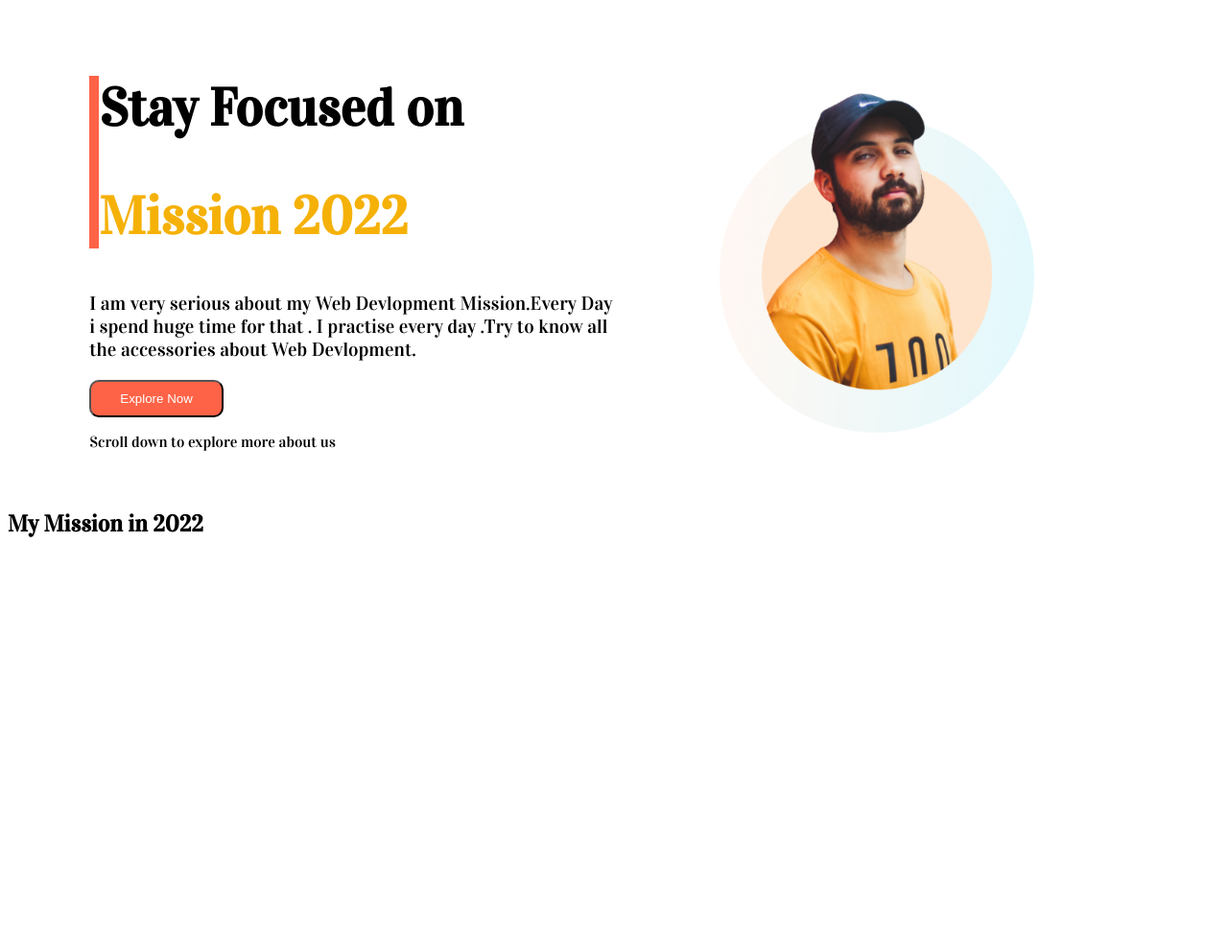
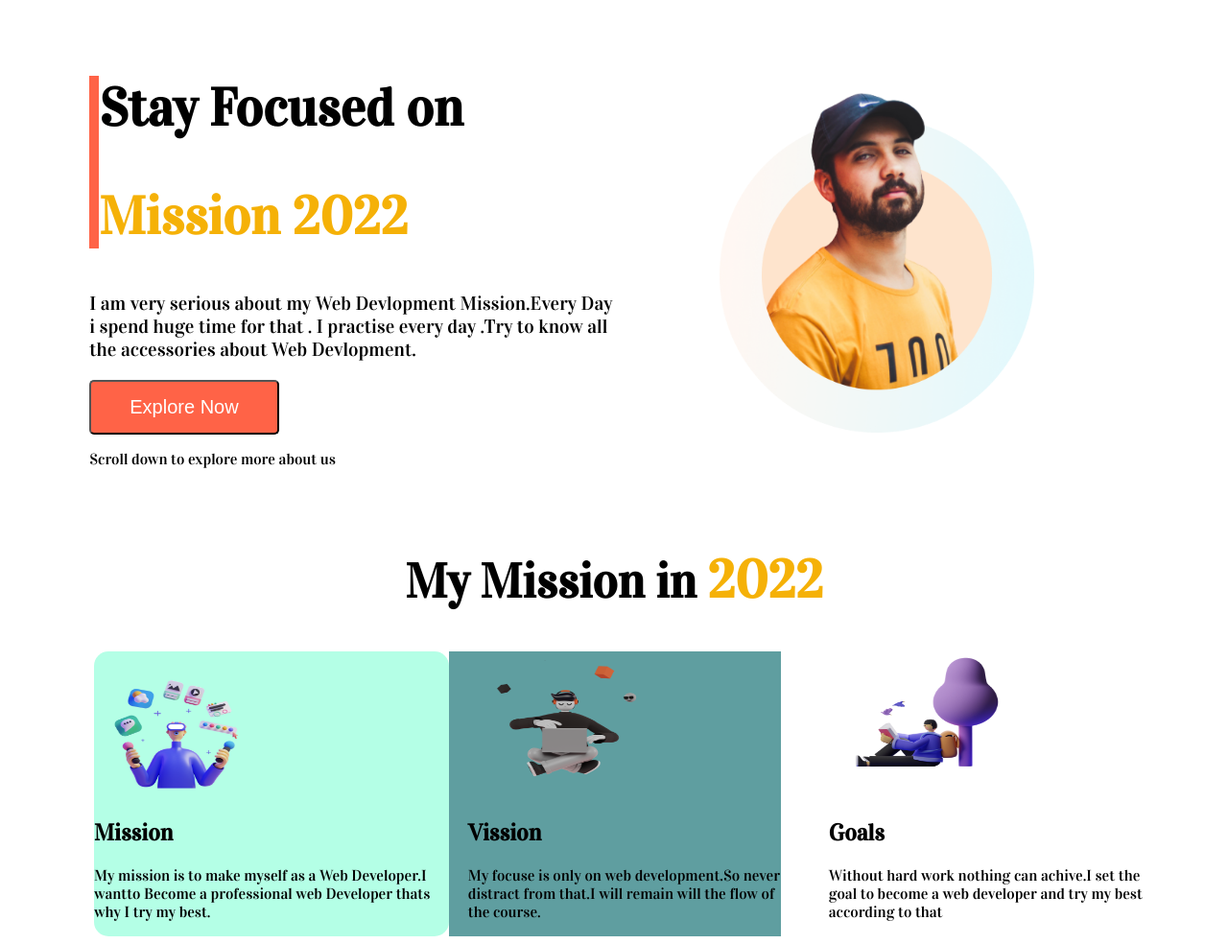
Before and after one commit to Ariful-Srity/assignment1, a plain HTML site: page index.html in a window 1280 px wide. Shown: the whole page at 96% size. Before the commit the page ends 800 px from the top, so only its background shows below. Drawn offline with Linux system fonts and the light colour scheme.

Commit message:
new add and delete also

```diff
--- a/index.html
+++ b/index.html
@@ -43,8 +43,34 @@
 
     </section>
     <section>
-        <h1>My Mission in 2022</h1>
+        <h1 class="heading4">My Mission in <span class="heading">2022</span> </h1>
+        <div class="flexiable">
+            <div class="mission">
+                <img class="img-size" src="images/illustrators/illustrator-1.png" alt="">
+                <h1>Mission</h1>
+                <p>My mission is to make myself as a Web Developer.I wantto Become a professional web Developer thats
+                    why I try my best.</p>
 
+            </div>
+            <div class="vission">
+                <img class="img-size" src="images/illustrators/illustrator-2.png" alt="">
+                <h1>Vission</h1>
+                <p>My focuse is only on web development.So never distract from that.I will remain will the flow of the
+                    course.</p>
+            </div>
+            <div class="goal">
+                <img class="img-size" src="images/illustrators/illustrator-3.png" alt="">
+                <h1>Goals</h1>
+                <p>Without hard work nothing can achive.I set the goal to become a web developer and try my best
+                    according to that</p>
+            </div>
+
+
+
+
+
+
+        </div>
 
 
 
--- a/style.css
+++ b/style.css
@@ -25,12 +25,13 @@ body{
 
 .btn{
 background-color: tomato;
-padding-left: 30px;
-padding-right: 30px;
-padding-top: 10px;
-padding-bottom: 10px;
-border-radius: 10px;
+padding-left: 40px;
+padding-right: 40px;
+padding-top: 15px;
+padding-bottom: 15px;
+border-radius: 5px;
 color:white;
+font-size: 20px;
 
 
 }
@@ -64,3 +65,41 @@ padding: 2%;
 .paragraph{
     font-size: 20px;
 }
+.heading4{
+    text-align: center;
+    font-size: 50px;
+}
+.flexiable{
+    display: flex;
+    padding-left: 90px;
+    padding-right: 60px;
+}
+.img-size{
+height: 150px;
+width: 200px;
+
+
+}
+.mission{
+background-color: rgba(127, 255, 212, 0.582);
+margin-left:
+padding-left: 20px;
+
+border-radius: 15px;
+
+}
+.vission{
+    background-color: cadetblue;
+    margin-left:
+    border-radius: 15px;
+    padding-left: 20px;
+
+}
+.goal{
+    margin-left: 30px;
+    margin-right:
+    background-color: cornsilk;
+    border-radius: 20px;
+    padding-left: 20px;
+
+}
```
